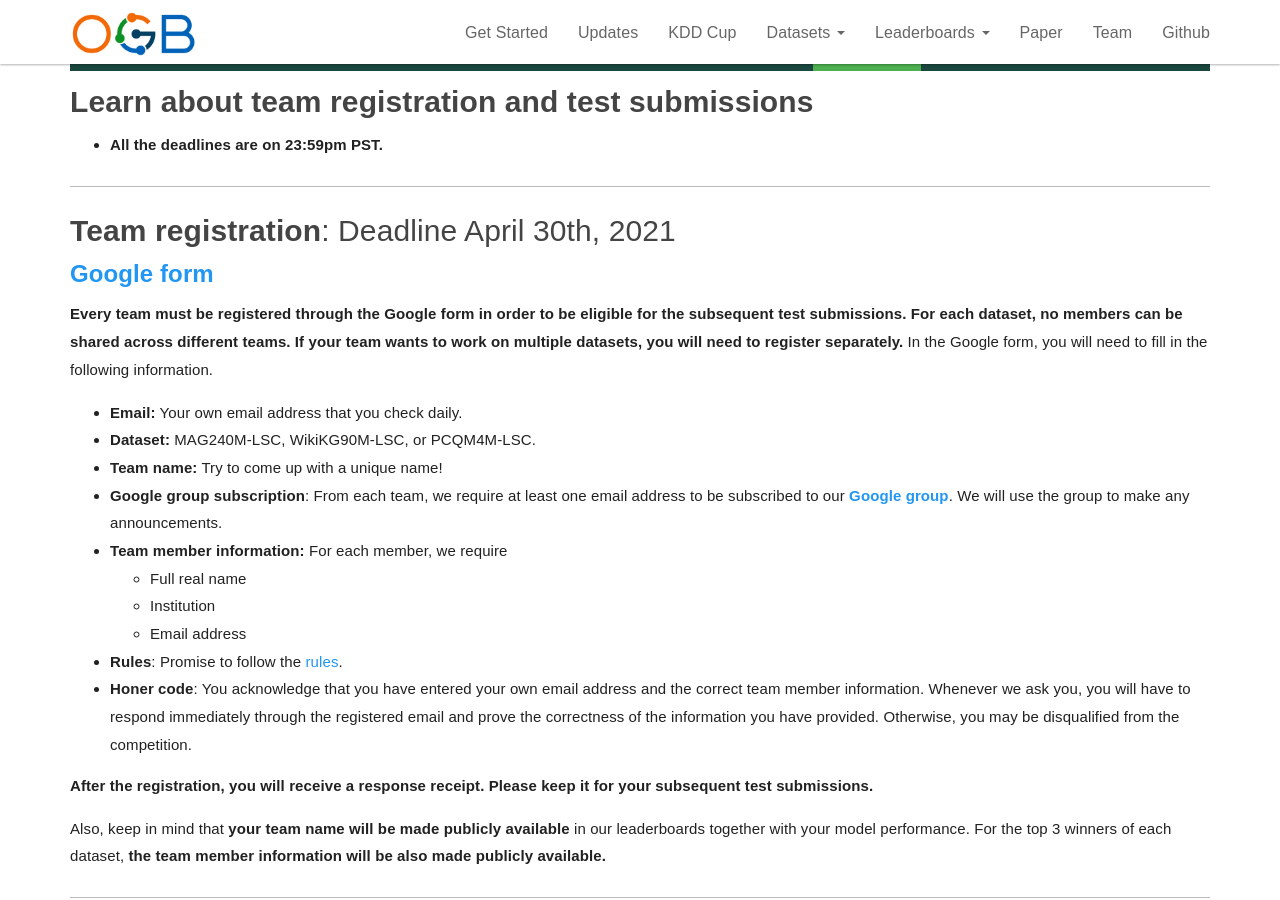
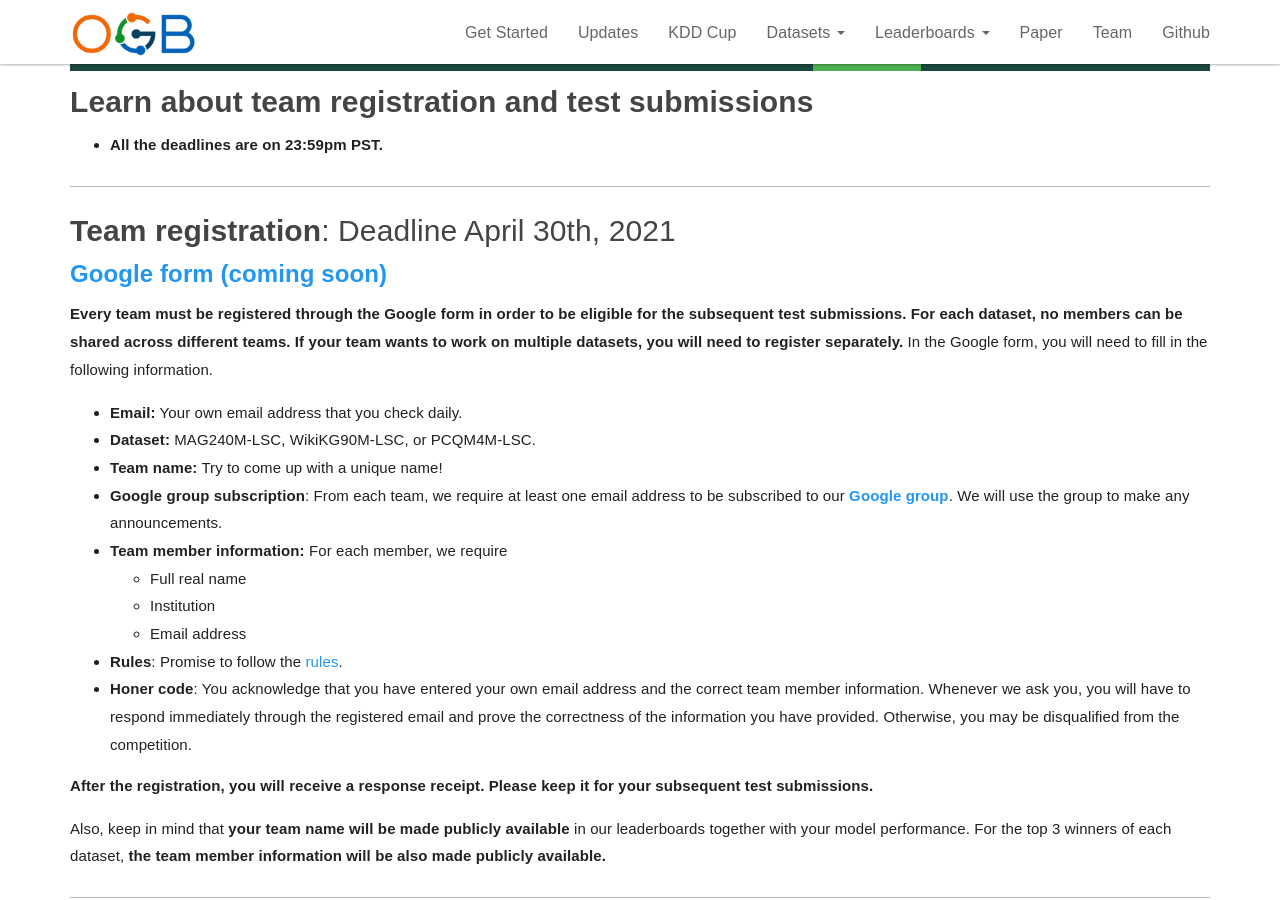
Before and after one commit to snap-stanford/ogb-web, a Jekyll site: the page built from _docs/kddcup2021/participate.md, in a window 1280 px wide and 900 px high, scrolled down 315 px. Built offline with Jekyll 4.4.1, drawn with Linux system fonts in a browser that asks for light colours.

Commit message:
make the registration coming soon

```diff
--- a/_docs/kddcup2021/participate.md
+++ b/_docs/kddcup2021/participate.md
@@ -12,7 +12,8 @@ layout: kdd_participate
 -------
 
 #### **Team registration**: Deadline April 30th, 2021
-##### **[Google form](https://docs.google.com/forms/d/e/1FAIpQLSep990DhDqzkz8DZ4_6LU9aqbpk9iua2cniPAg7v-7GY4Jpwg/viewform)**
+<!-- ##### **[Google form](https://docs.google.com/forms/d/e/1FAIpQLSep990DhDqzkz8DZ4_6LU9aqbpk9iua2cniPAg7v-7GY4Jpwg/viewform)** -->
+##### **[Google form (coming soon)](../form)**
 **Every team must be registered through the Google form in order to be eligible for the subsequent test submissions.**
 **For each dataset, no members can be shared across different teams. If your team wants to work on multiple datasets, you will need to register separately.**
 In the Google form, you will need to fill in the following information.
```
